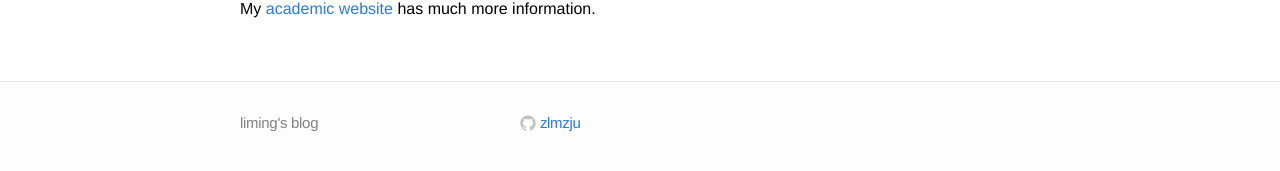
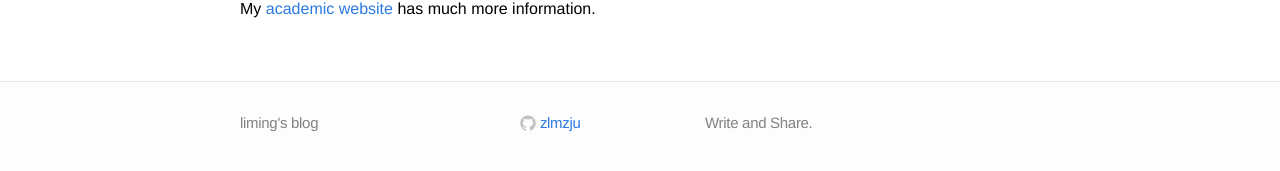
Before and after one commit to zlmzju/blog, a Jekyll site: the page built from about.md, in a window 1280 px wide. Shown: the part 239-410 px from the top of the page. Built offline with Jekyll 4.4.1, drawn with Linux system fonts in a browser that asks for light colours.

Commit message:
change descriptions in the footer

```diff
--- a/_config.yml
+++ b/_config.yml
@@ -1,6 +1,7 @@
 # Site settings
 title: liming's blog
 email: zlmzju@gmail.com
+description: "Write and Share."
 baseurl: ""
 url: "http://blog.zhaoliming.net"
 github_username:  zlmzju
```
